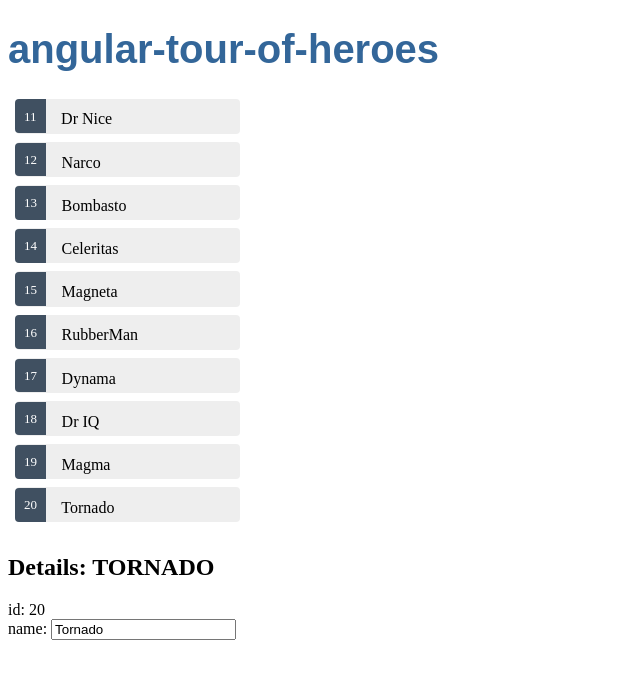
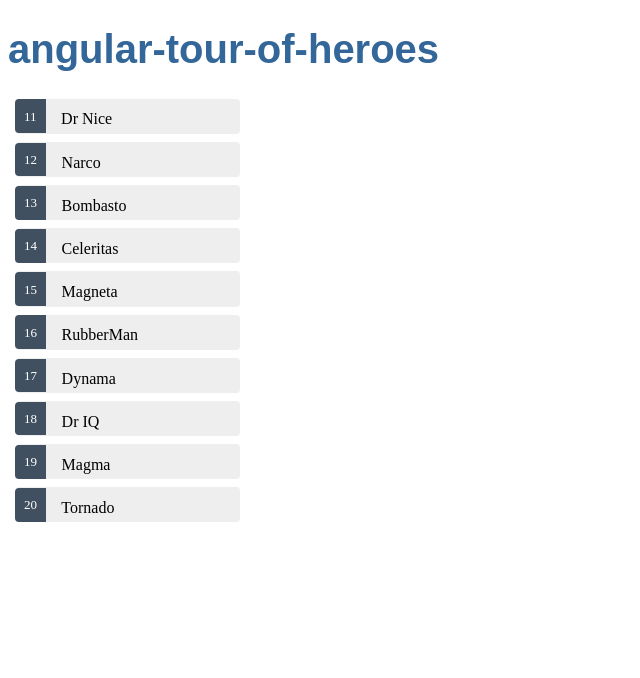
Before and after one commit to jesusBray/Angular-tour-of-heroes, an Angular app: page / in a window 1280 px wide. Shown: the top 678 px of the page, without its empty margins (0-640 px from the left). Built offline with nearby package versions, Linux system fonts and the light colour scheme.

Commit message:
deleted comments

```diff
--- a/src/app/heroes/heroes.component.ts
+++ b/src/app/heroes/heroes.component.ts
@@ -10,8 +10,8 @@ import { HEROES } from '../mock-heroes';
 
 export class HeroesComponent implements OnInit {
 
-  heroes = HEROES;
-  selectedHero: Hero=  { id: 20, name: 'Tornado' };
+  private heroes = HEROES;
+  private selectedHero: Hero;
 
   constructor() { }
 
```
